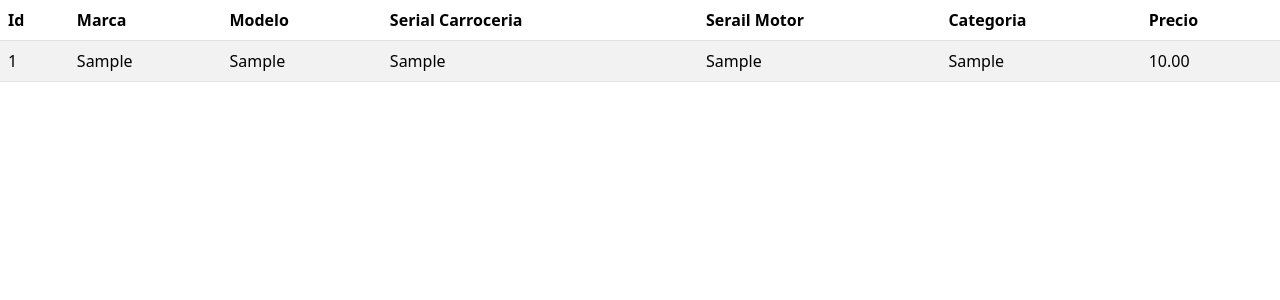
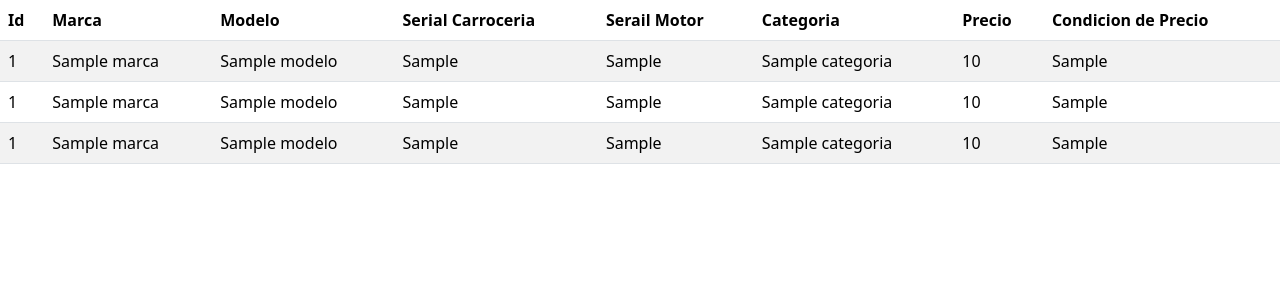
Before and after one commit to ndef10/project_vehicles_django, a Django app: template templates/vehicles/listar.html in a window 1280 px wide. Shown: the part 56-356 px from the top of the page. Run offline with Django 5.2, Linux system fonts and the light colour scheme; tables that the repository leaves empty hold one stand-in row (values such as "Sample post"); the template is opened without the code that fills it: values that come from a table or form of the project are taken from there, most other values are stand-ins (such as "Sample title", 1, 10 or a date in 2020).

Commit message:
se agrega filtro y condicion de precio

```diff
--- a/templates/vehicles/listar.html
+++ b/templates/vehicles/listar.html
@@ -12,11 +12,12 @@
         <th>Serail Motor</th>
         <th>Categoria</th>
         <th>Precio</th>
+        <th>Condicion de Precio</th>
       </tr>
     </thead>
 
     <tbody>
-        {% for vehiculo in vehiculos %}
+        {% for vehiculo in por_precio.bajo %}
       <tr>
         <!-- <th scope="row">1</th> -->
         <td>{{ vehiculo.id }}</td>
@@ -26,6 +27,35 @@
         <td>{{ vehiculo.serial_motor }}</td>
         <td>{{ vehiculo.categoria }}</td>
         <td>{{ vehiculo.precio }}</td>
+        <td>{{ condicion.b }}</td>
+      </tr>
+        {% endfor %}
+
+        {% for vehiculo in por_precio.medio %}
+      <tr>
+        <!-- <th scope="row">1</th> -->
+        <td>{{ vehiculo.id }}</td>
+        <td>{{ vehiculo.marca }}</td>
+        <td>{{ vehiculo.modelo }}</td>
+        <td>{{ vehiculo.serial_carroceria }}</td>
+        <td>{{ vehiculo.serial_motor }}</td>
+        <td>{{ vehiculo.categoria }}</td>
+        <td>{{ vehiculo.precio }}</td>
+        <td>{{ condicion.m }}</td>
+      </tr>
+        {% endfor %}
+
+        {% for vehiculo in por_precio.alto %}
+      <tr>
+        <!-- <th scope="row">1</th> -->
+        <td>{{ vehiculo.id }}</td>
+        <td>{{ vehiculo.marca }}</td>
+        <td>{{ vehiculo.modelo }}</td>
+        <td>{{ vehiculo.serial_carroceria }}</td>
+        <td>{{ vehiculo.serial_motor }}</td>
+        <td>{{ vehiculo.categoria }}</td>
+        <td>{{ vehiculo.precio }}</td>
+        <td>{{ condicion.a }}</td>
       </tr>
         {% endfor %}
     </tbody>
--- a/vehicles/urls.py
+++ b/vehicles/urls.py
@@ -5,5 +5,5 @@ from . import views
 urlpatterns = [
     path('', views.v_index, name = 'index'),
     path('vehicle/add', views.v_add, name = 'add'),
-    path('listar', views.v_listar, name = 'listar')
+    path('vehicle/listar', views.v_listar, name = 'listar')
 ]
```
Also changed, not shown: vehicles/models.py (+0 -13 lines), vehicles/views.py (+15 -1 lines).
